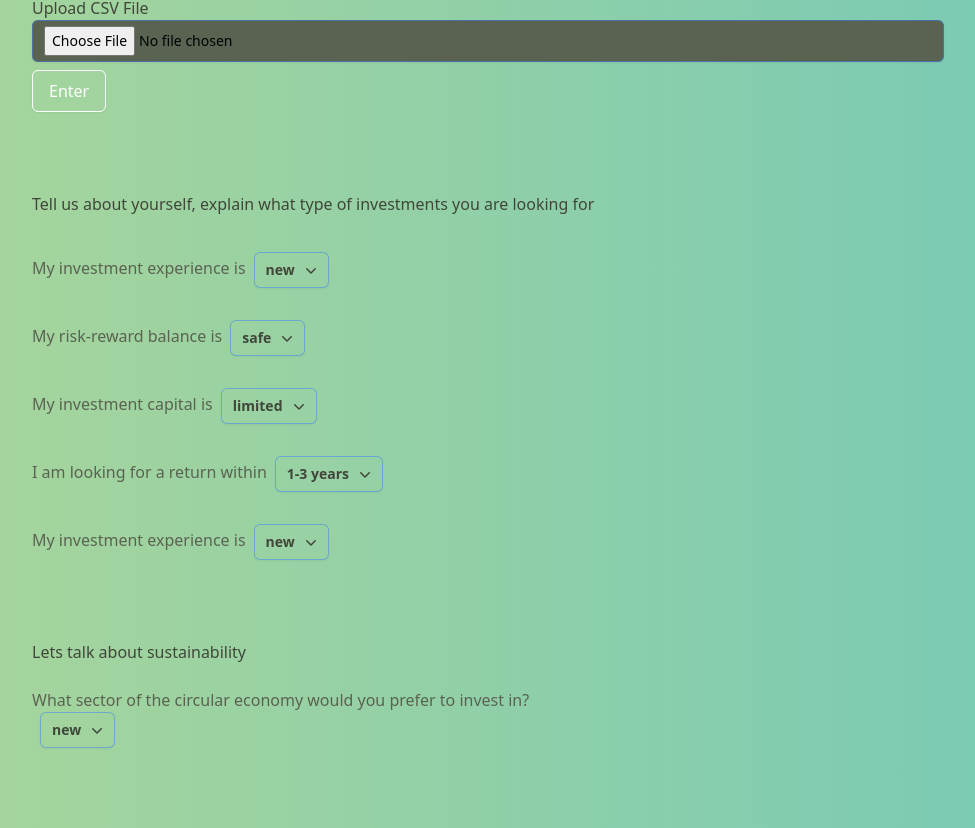
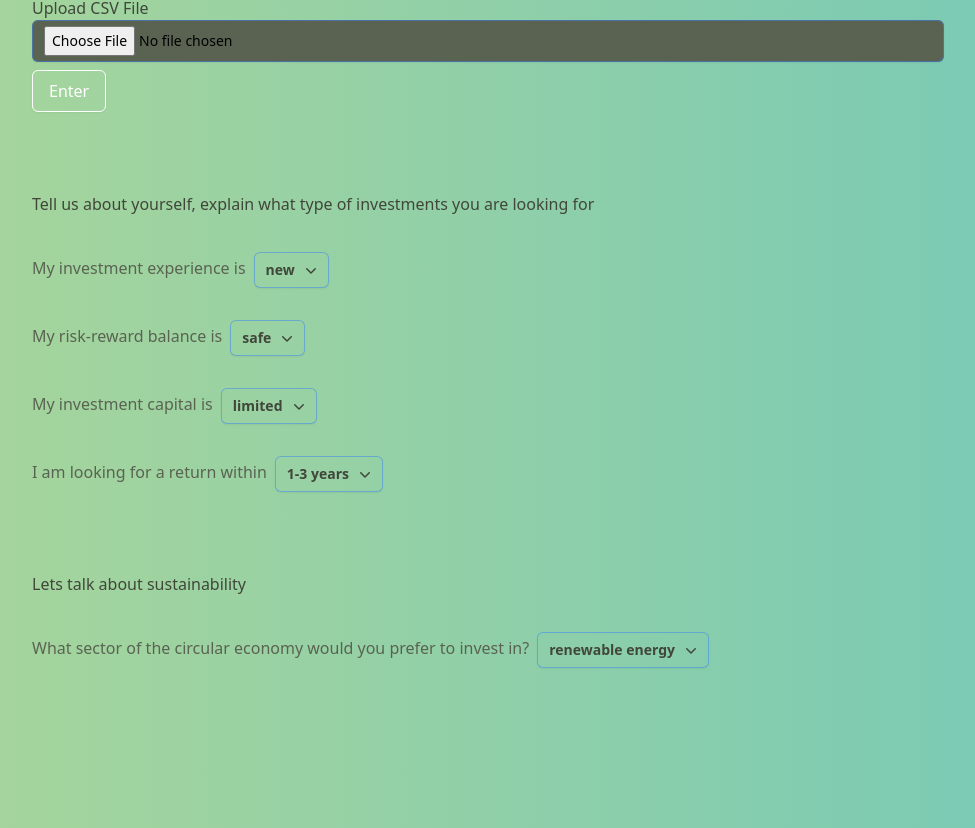
Before and after one commit to Rocksen1683/EcoPulse, a React (Create React App) app in the folder ecopulse/: page / in a window 1280 px wide. Shown: the part 752-1580 px from the top of the page, without its empty margins (152-1127 px from the left). Built offline with nearby package versions, Linux system fonts and the light colour scheme.

Commit message:
add environmental goals and fix drop down open

```diff
--- a/ecopulse/src/App.js
+++ b/ecopulse/src/App.js
@@ -16,19 +16,22 @@ export default function Example() {
   const [chartHTML, setChartHTML] = useState(null);
   const [isBaselineLoading, setIsBaselineLoading] = useState(false);
   const [isUserModelLoading, setIsUserModelLoading] = useState(false);
-  const [user, setUser] = useState(['new', 'safe', 'limited', '1-3 years']);
   const [experience, setExperience] = useState('new');
   const [risk, setRisk] = useState('safe');
   const [capital, setCapital] = useState('limited');
   const [timeframe, setTimeframe] = useState('1-3 years')
 
-  const [userSector, setUserSector] = useState(null);
+  const [userSector, setUserSector] = useState('renewable energy');
   const [category, setCategories] = useState(null);
   const [filterCat, setFilterCat] = useState(null);
   const userPrompt = () => {
     return "I am a " + experience + " investor. In terms of risk versus reward I want to prioritize investments that are "
      + risk + ". I have " + capital + " capital to invest. I want to see a return on my investment within " + timeframe;
   };
+
+  const userEnvSector = () => {
+    return " Ideally I will focus on ideas that support the enivornment by improving " + userSector;
+  }
 
 
   const handleEnter = async () => {
@@ -66,7 +69,7 @@ export default function Example() {
       fid: fid,
       apiKey: apiKey,
       userInfo: userPrompt(),
-      userSector: userSector,
+      userSector: userEnvSector(),
       category: filterCat,
     }
     const formData = new FormData();
@@ -151,7 +154,7 @@ export default function Example() {
             {isBaselineLoading ? 'Loading...' : 'Enter'}
           </button>
 
-          <label className="block text-md mt-10 py-10 leading-6 text-darker-green">
+          <div className="block text-md mt-10 py-10 leading-6 text-darker-green">
                 <>
 
                   <p>Tell us about yourself, explain what type of investments you are looking for<br /></p>
@@ -434,16 +437,16 @@ export default function Example() {
                     </Transition>
                   </Menu>
                   </div>
+                </>
 
-                  <div className='flex py-4'>
+                <p className='mt-16'>Lets talk about sustainability <br /></p>
+                <div className='flex mt-5 py-4'>
 
-                  {/* experience*/}
-                  <p className='text-dark-green py-1'> My investment experience is </p>
-
-                  <Menu as="div" className="relative inline-block text-left px-2">
+                <p className='text-dark-green mt-1'>What sector of the circular economy would you prefer to invest in?</p>
+                <Menu as="div" className="relative inline-block text-left px-2">
                     <div>
                       <Menu.Button className="inline-flex w-full justify-center gap-x-1.5 rounded-md px-3 py-2 text-sm font-semibold text-gray-900 shadow-sm ring-1 ring-inset ring-gray-300 hover:bg-gray-50">
-                        {experience}
+                        {userSector}
                         <ChevronDownIcon className="-mr-1 h-5 w-5 text-gray-400" aria-hidden="true" />
                       </Menu.Button>
                     </div>
@@ -460,41 +463,54 @@ export default function Example() {
                       <Menu.Items className="absolute right-0 z-10 mt-2 w-56 origin-top-right rounded-md bg-dark-green shadow-lg ring-1 ring-black ring-opacity-5 focus:outline-none">
                         <div className="py-1">
                           <Menu.Item>
-                            {({ active }) => (
-                              <a
-                                href="#"
+                          {({ active }) => (
+                              <p
+                                onClick={() => setUserSector('renewable energy')}
                                 className={classNames(
                                   active ? 'text-white' : 'text-light-gray',
                                   'block px-4 py-2 text-sm'
                                 )}
                               >
-                                New
-                              </a>
+                                renewable energy
+                              </p>
                             )}
                           </Menu.Item>
                           <Menu.Item>
-                            {({ active }) => (
-                              <a
-                                href="#"
+                          {({ active }) => (
+                              <p
+                                onClick={() => setUserSector('reducing pollution')}
                                 className={classNames(
                                   active ? 'text-white' : 'text-light-gray',
                                   'block px-4 py-2 text-sm'
                                 )}
                               >
-                                Intermediate
-                              </a>
+                                reducing pollution
+                              </p>
                             )}
                           </Menu.Item>
                           <Menu.Item>
                             {({ active }) => (
                               <p
-                                onClick={setUser('hi')}
+                                onClick={() => setUserSector('recycling')}
                                 className={classNames(
                                   active ? 'text-white' : 'text-light-gray',
                                   'block px-4 py-2 text-sm'
                                 )}
                               >
-                                Experienced
+                                recycling systems
+                              </p>
+                            )}
+                          </Menu.Item>
+                          <Menu.Item>
+                            {({ active }) => (
+                              <p
+                                onClick={() => setUserSector('conservation')}
+                                className={classNames(
+                                  active ? 'text-white' : 'text-light-gray',
+                                  'block px-4 py-2 text-sm'
+                                )}
+                              >
+                                environmental conservation
                               </p>
                             )}
                           </Menu.Item>
@@ -502,88 +518,8 @@ export default function Example() {
                       </Menu.Items>
                     </Transition>
                   </Menu>
-                  </div>
-
-                </>
-                <p className='mt-16'>Lets talk about sustainability <br /></p>
-                <p className='text-dark-green mt-6'>What sector of the circular economy would you prefer to invest in?</p>
-                <Menu as="div" className="relative inline-block text-left px-2">
-                    <div>
-                      <Menu.Button className="inline-flex w-full justify-center gap-x-1.5 rounded-md px-3 py-2 text-sm font-semibold text-gray-900 shadow-sm ring-1 ring-inset ring-gray-300 hover:bg-gray-50">
-                        {user[0]}
-                        <ChevronDownIcon className="-mr-1 h-5 w-5 text-gray-400" aria-hidden="true" />
-                      </Menu.Button>
-                    </div>
-
-                    <Transition
-                      as={Fragment}
-                      enter="transition ease-out duration-100"
-                      enterFrom="transform opacity-0 scale-95"
-                      enterTo="transform opacity-100 scale-100"
-                      leave="transition ease-in duration-75"
-                      leaveFrom="transform opacity-100 scale-100"
-                      leaveTo="transform opacity-0 scale-95"
-                    >
-                      <Menu.Items className="absolute right-0 z-10 mt-2 w-56 origin-top-right rounded-md bg-dark-green shadow-lg ring-1 ring-black ring-opacity-5 focus:outline-none">
-                        <div className="py-1">
-                          <Menu.Item>
-                            {({ active }) => (
-                              <a
-                                href="#"
-                                className={classNames(
-                                  active ? 'text-white' : 'text-light-gray',
-                                  'block px-4 py-2 text-sm'
-                                )}
-                              >
-                                Energy
-                              </a>
-                            )}
-                          </Menu.Item>
-                          <Menu.Item>
-                            {({ active }) => (
-                              <a
-                                href="#"
-                                className={classNames(
-                                  active ? 'text-white' : 'text-light-gray',
-                                  'block px-4 py-2 text-sm'
-                                )}
-                              >
-                                Pollution
-                              </a>
-                            )}
-                          </Menu.Item>
-                          <Menu.Item>
-                            {({ active }) => (
-                              <p
-                                onClick={setUser('hi')}
-                                className={classNames(
-                                  active ? 'text-white' : 'text-light-gray',
-                                  'block px-4 py-2 text-sm'
-                                )}
-                              >
-                                Recycling
-                              </p>
-                            )}
-                          </Menu.Item>
-                          <Menu.Item>
-                            {({ active }) => (
-                              <p
-                                onClick={setUser('hi')}
-                                className={classNames(
-                                  active ? 'text-white' : 'text-light-gray',
-                                  'block px-4 py-2 text-sm'
-                                )}
-                              >
-                                Conservation
-                              </p>
-                            )}
-                          </Menu.Item>
-                        </div>
-                      </Menu.Items>
-                    </Transition>
-                  </Menu>
-
-              </label>
+                </div>
+              </div>
 
 
 
@@ -627,10 +563,7 @@ export default function Example() {
                 </>
               </label>
               <div className=" mt-2">
-                <input
-                  onChange={(e) => setUser(e.target.value)}
-                  className="px-3 block w-full rounded-md border-0 bg-dark-green py-1.5 text-white ring-1 ring-inset ring-gray-300 placeholder:text-gray-400 focus:ring-2 focus:ring-inset focus:ring-teal sm:text-sm sm:leading-6"
-                />
+
               </div>
               <label className="block text-md mt-20 leading-6 text-darker-green">
               <>
```
